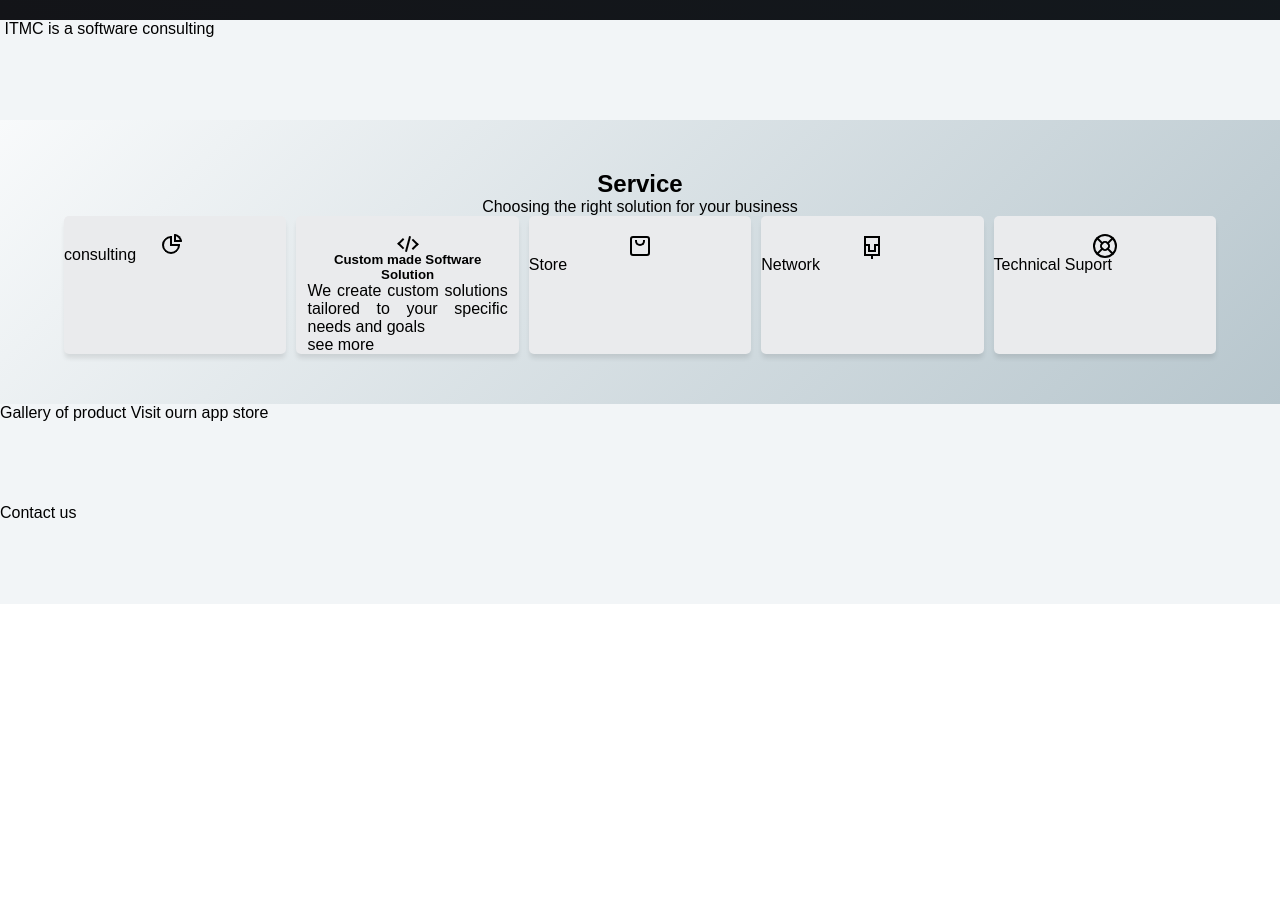
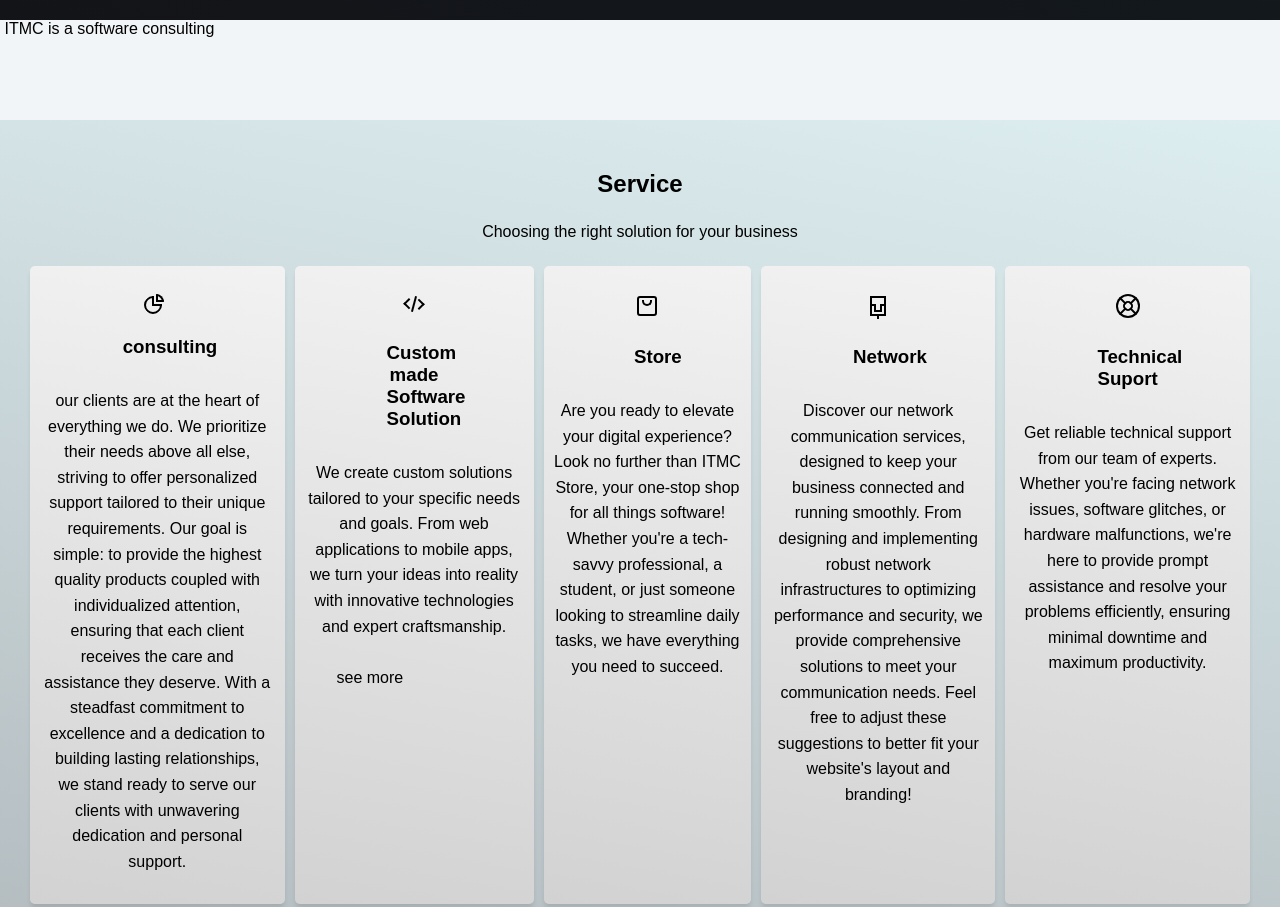
Before and after one commit to itmc-cloud/itmc.cloud-web, a plain HTML site: page index.html in a window 1280 px wide. Shown: the part 500-1407 px from the top of the page. Before the commit the page ends 1104 px from the top, so only its background shows below. Drawn offline with Linux system fonts and the light colour scheme.

Commit message:
section service fixed

```diff
--- a/css/style.css
+++ b/css/style.css
@@ -47,8 +47,9 @@ section{
 height: 400px;
 background: linear-gradient(35deg, #131418, #131a1f);
 }
+/* Service */
 .service-section{
-    background: linear-gradient(135deg, #f8fafb, #b7c6cd) ;
+    background: linear-gradient(10deg, #b3bbbf, #ddeef0) ;
     height: auto;
     padding-top: 50px;
     padding-bottom: 50px;
@@ -59,13 +60,21 @@ background: linear-gradient(35deg, #131418, #131a1f);
     justify-content: center;
     gap: 10px;
     margin: 0 auto;
+}
 
+.service-item{
+    background:linear-gradient(10deg, #d2d2d2, #f2f2f3);
+    width: 40%;
+    height: auto;
+    border-radius: 5px;
+    box-shadow: 0px 5px 5px -1px rgba(0,0,0,0.1);
 }
 .centerElement{
     margin: 0 auto;
 }
 .upspace{
-    margin-top: 20px;
+    margin-top: 25px;
+    margin-bottom: 25px;
 }
 .center-text-title{
     text-align:  center;
@@ -76,23 +85,22 @@ background: linear-gradient(35deg, #131418, #131a1f);
     width: auto;
     margin: 0px auto;
 }
-.service-item{
-    background-color: #eaebed;
-    width: 40%;
-    height: auto;
-    border-radius: 5px;
-    box-shadow: 0px 5px 5px -1px rgba(0,0,0,0.1);
+.spacearround{
+    margin: 30px;
 }
 .text-box{
     width: 90%;
     margin: 0 auto;
-
 }
 .text-center{
     text-align: center;
+    padding:0 50px;
+
 }
 .text-justify{
-    text-align: justify;
+    text-align: center;
+    line-height: 1.6;
+    padding-bottom: 30px;
 }
 @media screen and (max-width:800px){
     nav{
--- a/index.html
+++ b/index.html
@@ -7,12 +7,13 @@
         <meta name="description" content="">
         <meta name="viewport" content="width=device-width, initial-scale=1">
         <link rel="stylesheet" href="css/style.css">
+        <script src="https://kit.fontawesome.com/cd7a5f765c.js" crossorigin="anonymous"></script>
     </head>
     <body id="google_translate_element">
         <nav>
 
             <ul class="nav-links">
-                <li><img src="/img/itmc-transparent.png"></li>
+                <li><img src="img/itmc-transparent.png"></li>
                 <li><a>Service</a></li>
                 <li><a>Projects</a></li>
                 <li><a>Store</a></li>
@@ -38,36 +39,58 @@
 
         <section class="service-section">
             <h2 class="center-text-title">Service</h2>
-            <p class="center-text-title">Choosing the right solution for your business</p>
+            <p class="center-text-title upspace">Choosing the right solution for your business</p>
+
             <div class="service-box">
                 <div class="service-item">
-                    <div class="centerItems">
+                    <div class="centerItems spacearround">
                         <i class="gg-chart centerElement upspace"></i>
                     </div>
+                    <div class="text-box">
+                    <h3 class="text-center spacearround">consulting</h3>
+                    <p class="text-justify">our clients are at the heart of everything we do. We prioritize their needs above all else, striving to offer personalized support tailored to their unique requirements. Our goal is simple: to provide the highest quality products coupled with individualized attention, ensuring that each client receives the care and assistance they deserve. With a steadfast commitment to excellence and a dedication to building lasting relationships, we stand ready to serve our clients with unwavering dedication and personal support.</p>
+                    </div>
+                </div>
 
-                    <span class="center-text-title">consulting</span>
-                </div>
                 <div class="service-item">
-                    <i class="gg-code-slash centerElement upspace"></i>
+                    <div class="centerItems spacearround">
+                        <i class="gg-code-slash centerElement upspace"></i>
+                    </div>
 
                     <div class="text-box">
-                        <h5 class="text-center">Custom made Software Solution</h5>
-                        <p class="text-justify">We create custom solutions tailored to your specific needs and goals</p>
-                        <span>see more</span>
+                        <h3 class="text-center spacearround">Custom made Software Solution</h3>
+                        <p class="text-justify">We create custom solutions tailored to your specific needs and goals.  From web applications to mobile apps, we turn your ideas into reality with innovative technologies and expert craftsmanship.</p>
+                        <span class="spacearround">see more</span>
                     </div>
 
                 </div>
+
                 <div class="service-item">
-                    <i class="gg-shopping-bag centerElement upspace"></i>
-                    <span>Store</span>
+                    <div class="centerItems spacearround">
+                        <i class="gg-shopping-bag centerElement upspace"></i>
+                    </div>
+                    <div class="text-box">
+                        <h3 class="text-center spacearround">Store</h3>
+                        <p class="text-justify">Are you ready to elevate your digital experience? Look no further than ITMC Store, your one-stop shop for all things software! Whether you're a tech-savvy professional, a student, or just someone looking to streamline daily tasks, we have everything you need to succeed.</p>
+                    </div>
                 </div>
                 <div class="service-item">
-                    <i class="gg-ethernet centerElement upspace"></i>
-                    <span>Network </span>
+                    <div class="centerItems spacearround">
+                        <i class="gg-ethernet centerElement upspace"></i>
+                    </div>
+                    <div class="text-box">
+                    <h3 class="text-center spacearround">Network </h3>
+                    <p class="text-justify">Discover our network communication services, designed to keep your business connected and running smoothly. From designing and implementing robust network infrastructures to optimizing performance and security, we provide comprehensive solutions to meet your communication needs. Feel free to adjust these suggestions to better fit your website's layout and branding!</p>
                 </div>
+            </div>
                 <div class="service-item">
-                    <i class="gg-support centerElement upspace"></i>
-                    <span>Technical Suport</span>
+                    <div class="centerItems spacearround">
+                        <i class="gg-support centerElement upspace"></i>
+                    </div>
+                    <div class="text-box">
+                        <h3 class="text-center spacearround">Technical Suport</h3>
+                        <p class="text-justify">Get reliable technical support from our team of experts. Whether you're facing network issues, software glitches, or hardware malfunctions, we're here to provide prompt assistance and resolve your problems efficiently, ensuring minimal downtime and maximum productivity.</p>
+                    </div>
                 </div>
 
             </div>
```
